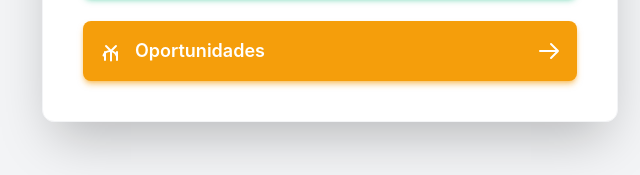
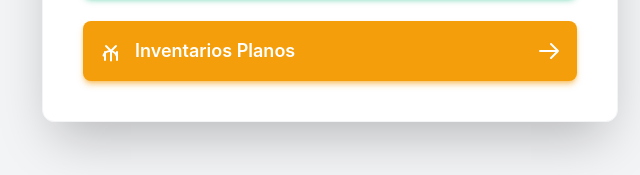
Before and after one commit to fernandofuentesdz/Accesos, a plain HTML site: page index.html in a window 1280 px wide. Shown: the part 511-686 px from the top of the page, 310-950 px from the left. Drawn offline with nearby package versions, Linux system fonts and the light colour scheme.

Commit message:
index.html

```diff
--- a/index.html
+++ b/index.html
@@ -74,8 +74,8 @@
                 icon: "Tag"
             },
             {
-                title: "Oportunidades",
-                url: "#", // URL de ejemplo, cámbiala
+                title: "Inventarios Planos",
+                url: "https://drive.google.com/drive/folders/1vEBZG3BlXBDnrEZ5z3Femc2zsK1FHRBT?usp=sharing", // URL de ejemplo, cámbiala
                 icon: "Rocket"
             }
         ];
```
